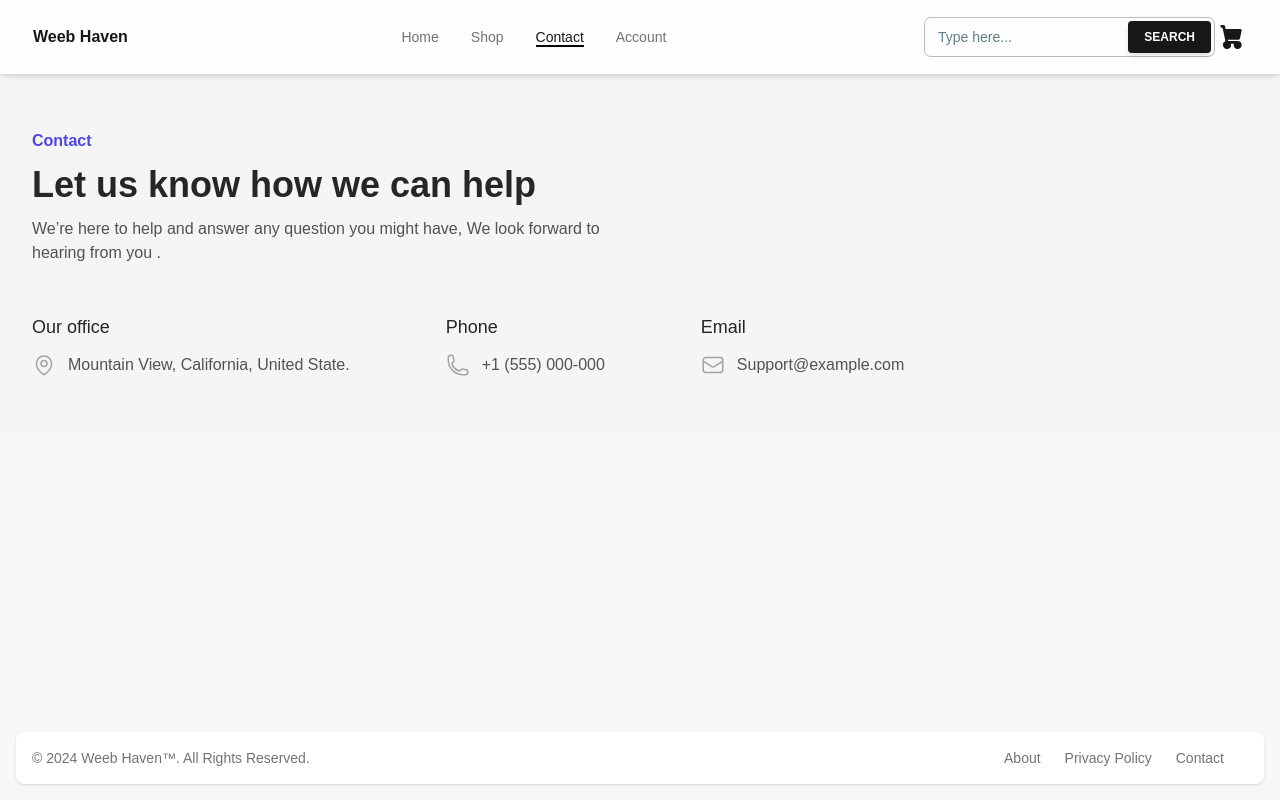
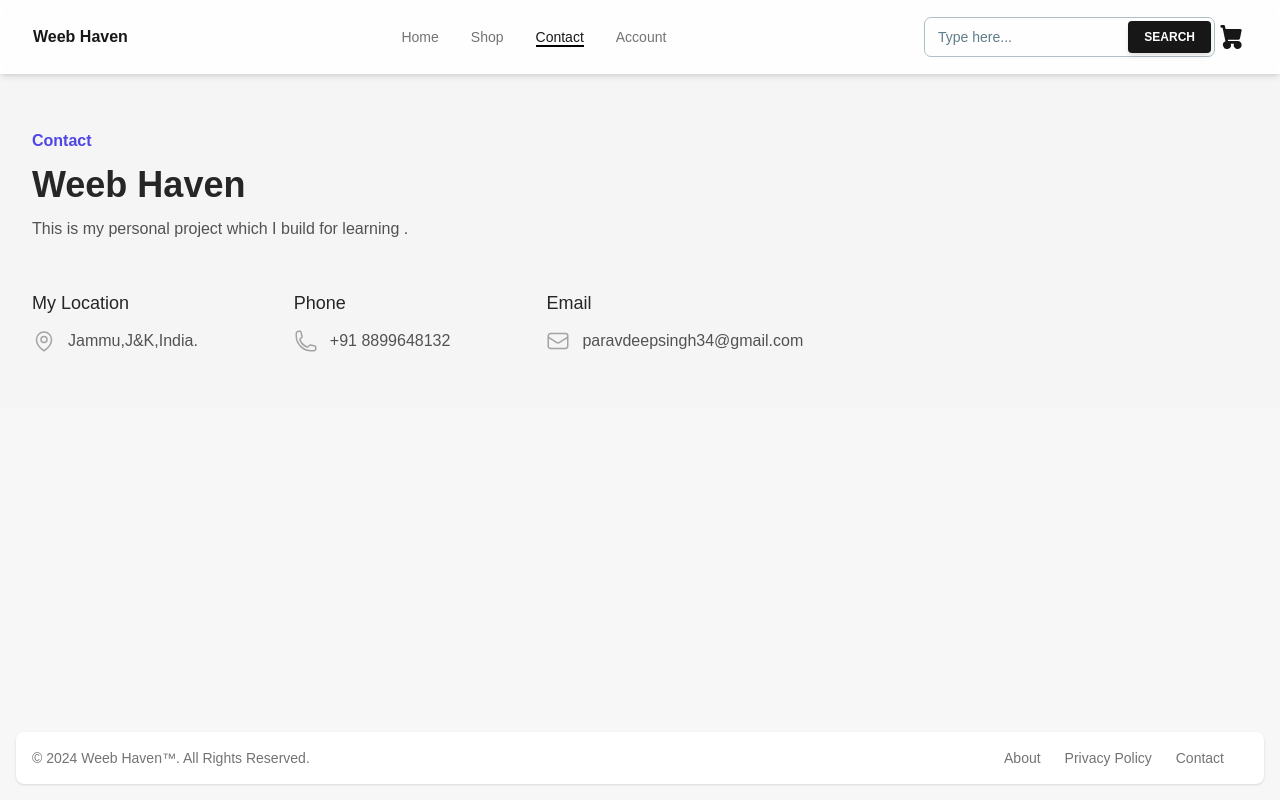
Before and after one commit to parav101/weebhaven-frontend, a React (Vite) app: page /contact in a window 1280 px wide. Built offline with nearby package versions, Linux system fonts and the light colour scheme.

Commit message:
updated about and contact page

```diff
--- a/src/screens/about.tsx
+++ b/src/screens/about.tsx
@@ -7,13 +7,10 @@ function About() {
         <div className="container mx-auto py-16 px-4 sm:px-6 lg:px-8">
           <div className="grid grid-cols-1 md:grid-cols-2 items-center gap-8">
             <div className="max-w-lg">
-              <h2 className="text-3xl font-extrabold text-gray-900 sm:text-4xl">About Us</h2>
-              <p className="mt-4 text-gray-600 text-lg">Lorem ipsum dolor sit amet, consectetur adipiscing elit. Sed quis eros at lacus feugiat hendrerit sed ut tortor. Suspendisse et magna quis elit efficitur consequat. Mauris eleifend velit a pretium iaculis. Donec sagittis velit et magna euismod, vel aliquet nulla malesuada. Nunc pharetra massa lectus, a fermentum arcu volutpat vel.</p>
+              <h2 className="text-3xl font-extrabold text-gray-900 sm:text-4xl">About Me</h2>
+              <p className="mt-4 text-gray-600 text-lg">Hi my name is Paravdeep Singh, I'm detail-oriented and motivated new developer. Eager to apply my knowledge and contribute to dynamic projects while continuously expanding my skill set. Seeking an opportunity to work with a collaborative team in a growth-oriented environment to develop innovative solutions that drive success for both the company and its clients.</p>
               <div className="mt-8">
-                <a href="#" className="text-blue-500 hover:text-blue-600 font-medium">
-                  Learn more about us
-                  <span className="ml-2">&#8594;</span>
-                </a>
+
               </div>
             </div>
             <div className="mt-12 md:mt-0">
--- a/src/screens/contact.tsx
+++ b/src/screens/contact.tsx
@@ -8,8 +8,8 @@ function Contact () {
                     <path strokeLinecap="round" strokeLinejoin="round" d="M19.5 10.5c0 7.142-7.5 11.25-7.5 11.25S4.5 17.642 4.5 10.5a7.5 7.5 0 1115 0z" />
                 </svg>
             ,
-            contact: "Mountain View, California, United State.",
-            title: "Our office"
+            contact: "Jammu,J&K,India.",
+            title: "My Location"
         },
         {
             icon:
@@ -17,7 +17,7 @@ function Contact () {
                     <path strokeLinecap="round" strokeLinejoin="round" d="M2.25 6.75c0 8.284 6.716 15 15 15h2.25a2.25 2.25 0 002.25-2.25v-1.372c0-.516-.351-.966-.852-1.091l-4.423-1.106c-.44-.11-.902.055-1.173.417l-.97 1.293c-.282.376-.769.542-1.21.38a12.035 12.035 0 01-7.143-7.143c-.162-.441.004-.928.38-1.21l1.293-.97c.363-.271.527-.734.417-1.173L6.963 3.102a1.125 1.125 0 00-1.091-.852H4.5A2.25 2.25 0 002.25 4.5v2.25z" />
                 </svg>
             ,
-            contact: "+1 (555) 000-000",
+            contact: "+91 8899648132",
             title: "Phone"
         },
         {
@@ -26,7 +26,7 @@ function Contact () {
                     <path strokeLinecap="round" strokeLinejoin="round" d="M21.75 6.75v10.5a2.25 2.25 0 01-2.25 2.25h-15a2.25 2.25 0 01-2.25-2.25V6.75m19.5 0A2.25 2.25 0 0019.5 4.5h-15a2.25 2.25 0 00-2.25 2.25m19.5 0v.243a2.25 2.25 0 01-1.07 1.916l-7.5 4.615a2.25 2.25 0 01-2.36 0L3.32 8.91a2.25 2.25 0 01-1.07-1.916V6.75" />
                 </svg>
             ,
-            contact: "Support@example.com",
+            contact: "paravdeepsingh34@gmail.com",
             title: "Email"
         },
     ]
@@ -39,10 +39,10 @@ function Contact () {
                         Contact
                     </h3>
                     <p className="text-gray-800 text-3xl font-semibold sm:text-4xl">
-                        Let us know how we can help
+                        Weeb Haven
                     </p>
                     <p>
-                        We’re here to help and answer any question you might have, We look forward to hearing from you .
+                        This is my personal project which I build for learning .
                     </p>
                 </div>
                 <div>
```
